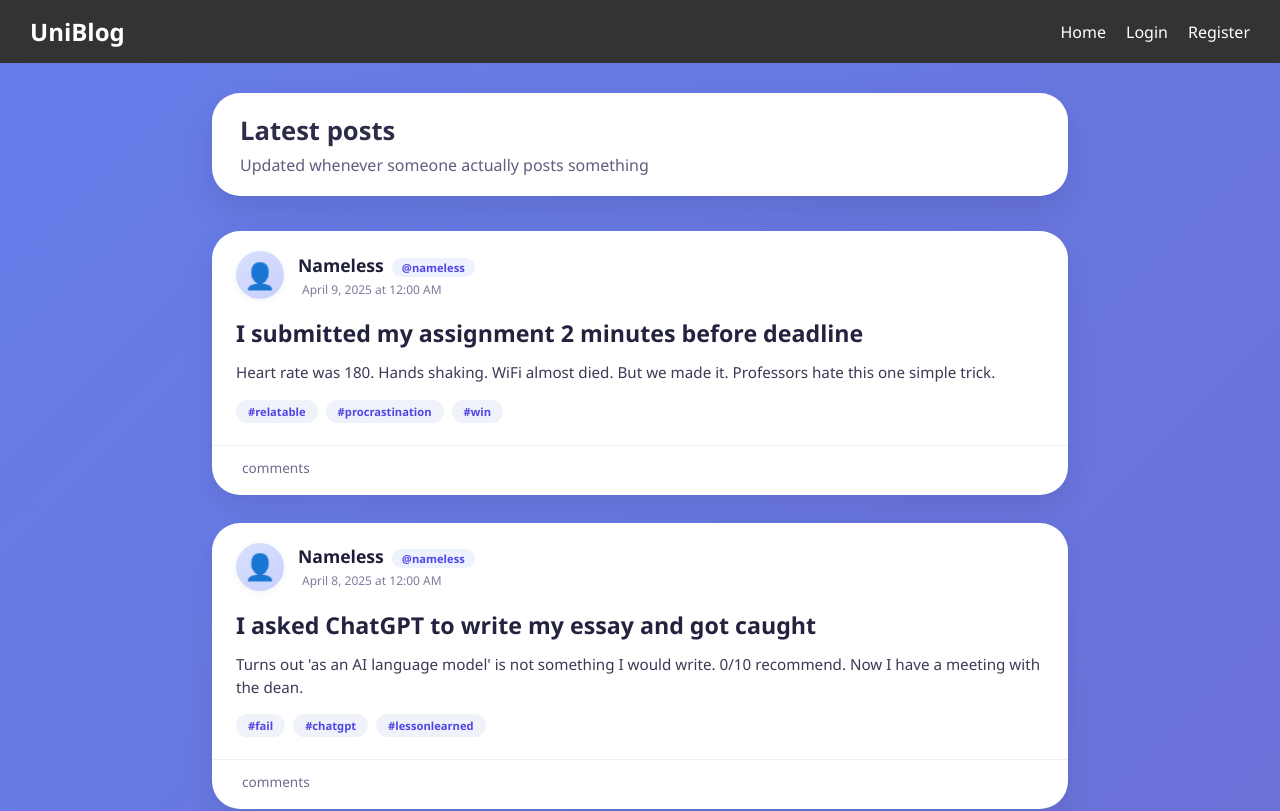
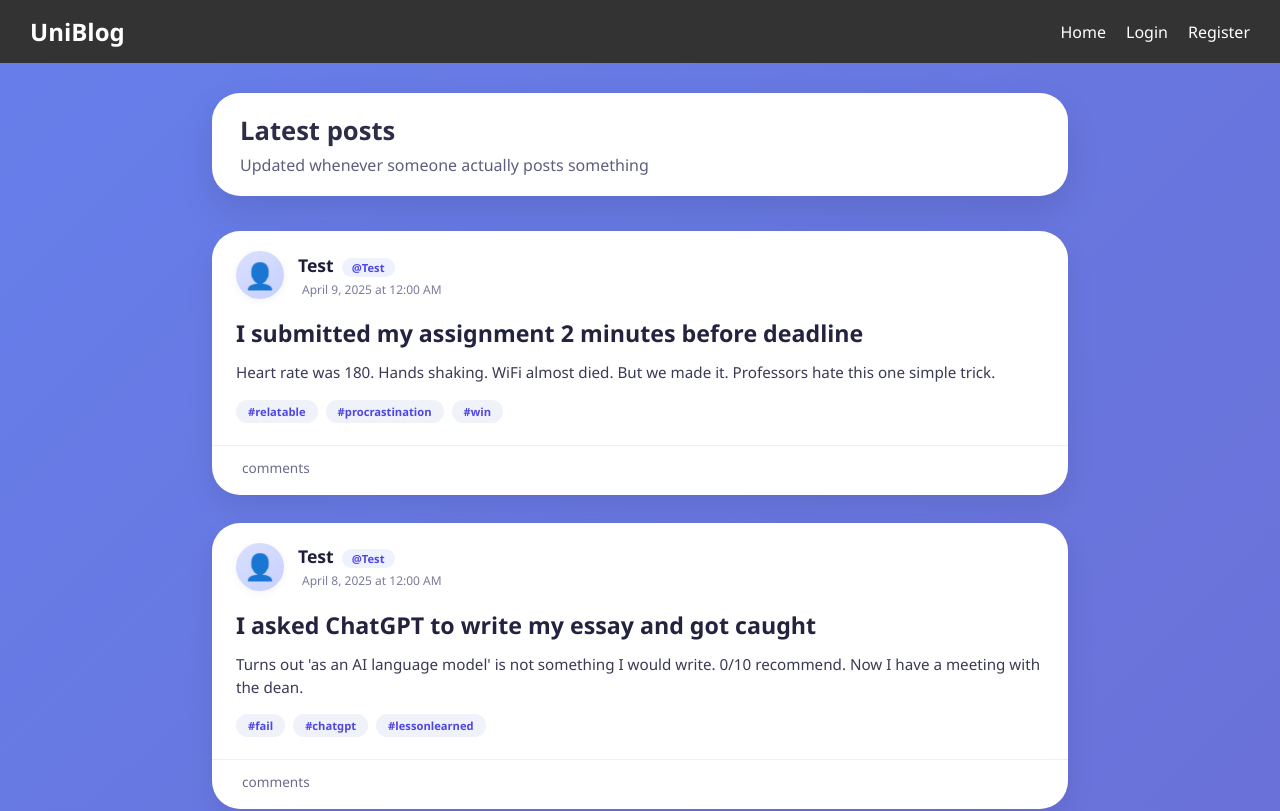
Before and after one commit to SqnkaBG/uniblog, a React (Create React App) app: page / in a window 1280 px wide. Shown: the top 811 px of the page. Built offline with nearby package versions, Linux system fonts and the light colour scheme; data requests are answered from the project's data file; the HTML template or start-up script is replaced by a standard one.

Commit message:
small changes
updated posts to be able to have an author

```diff
--- a/src/App.js
+++ b/src/App.js
@@ -16,10 +16,12 @@ export const LoginContext = createContext(); //global varaible to keep track if
 const App = () => {
   const [isLoggedIn, setIsLoggedIn] = useState(false); //since it's a const change it's value with state
   const [userId, setUserId] = useState("");
+  const [username, setUsername] = useState("");
   const checkLoginState = () => {
     const loginState = localStorage.getItem("isLoggedIn");
     if (loginState) {
       setIsLoggedIn(true);
+      setUsername(localStorage.getItem("username"));
       setUserId(localStorage.getItem("userID"));
     }
   };
@@ -27,7 +29,14 @@ const App = () => {
   return (
     //make it a parent to everything so every page can access it
     <LoginContext.Provider
-      value={{ isLoggedIn, setIsLoggedIn, userId, setUserId }}
+      value={{
+        isLoggedIn,
+        setIsLoggedIn,
+        userId,
+        setUserId,
+        username,
+        setUsername,
+      }}
     >
       <NavigationBar />
       <Routes>
--- a/src/components/navbar.js
+++ b/src/components/navbar.js
@@ -11,6 +11,7 @@ function NavigationBar() {
     setIsLoggedIn(false);
     localStorage.removeItem("isLoggedIn");
     localStorage.removeItem("userID");
+    localStorage.removeItem("username");
     setUserId("");
     navigate("/");
   };
--- a/src/db/db.json
+++ b/src/db/db.json
@@ -13,7 +13,7 @@
       "email": "258knr@unibit.bg",
       "password": "P@rola123456",
       "username": "sqnkabg",
-      "avatar": "s",
+      "avatar": "😎",
       "bio": "saf",
       "posts": [],
       "id": "p3EZEJA"
@@ -35,11 +35,7 @@
       "date": "2025-04-09T00:00:00.000Z",
       "title": "I submitted my assignment 2 minutes before deadline",
       "body": "Heart rate was 180. Hands shaking. WiFi almost died. But we made it. Professors hate this one simple trick.",
-      "tags": [
-        "#relatable",
-        "#procrastination",
-        "#win"
-      ],
+      "tags": ["#relatable", "#procrastination", "#win"],
       "comments": []
     },
     {
@@ -48,11 +44,7 @@
       "date": "2025-04-08T00:00:00.000Z",
       "title": "I asked ChatGPT to write my essay and got caught",
       "body": "Turns out 'as an AI language model' is not something I would write. 0/10 recommend. Now I have a meeting with the dean.",
-      "tags": [
-        "#fail",
-        "#chatgpt",
-        "#lessonlearned"
-      ],
+      "tags": ["#fail", "#chatgpt", "#lessonlearned"],
       "comments": []
     },
     {
@@ -61,11 +53,7 @@
       "date": "2025-04-07T00:00:00.000Z",
       "title": "Who decided 8am classes should exist?",
       "body": "I want to have a conversation with that person. Outside. Right now. My 8am attendance is 20% and dropping. This is not a flex, it's a cry for help.",
-      "tags": [
-        "#8am",
-        "#ihatemornings",
-        "#studentlife"
-      ],
+      "tags": ["#8am", "#ihatemornings", "#studentlife"],
       "comments": []
     },
     {
@@ -74,11 +62,7 @@
       "date": "2025-04-06T00:00:00.000Z",
       "title": "I survived a whole week on €10",
       "body": "Noodles, free coffee from the library, and stealing my roommate's snacks. The grind is real. Someone please buy me a meal. I will do your homework.",
-      "tags": [
-        "#brokestudent",
-        "#college",
-        "#sendfood"
-      ],
+      "tags": ["#brokestudent", "#college", "#sendfood"],
       "comments": []
     },
     {
@@ -87,11 +71,7 @@
       "date": "2025-04-05T00:00:00.000Z",
       "title": "I finally went to the gym after saying I would for 6 months",
       "body": "Can't move my arms. Can't feel my legs. Wrote this with my nose. Worth it though. Maybe. Ask me again tomorrow.",
-      "tags": [
-        "#gym",
-        "#newyearresolution",
-        "#pain"
-      ],
+      "tags": ["#gym", "#newyearresolution", "#pain"],
       "comments": []
     },
     {
@@ -100,11 +80,7 @@
       "date": "2025-04-04T00:00:00.000Z",
       "title": "My group project partner just texted 'can u do my part?'",
       "body": "Bro. The presentation is in 2 hours. You had 3 weeks. I'm putting your name on the slide but not saying a word. The professor will know.",
-      "tags": [
-        "#groupprojects",
-        "#teamwork",
-        "#rage"
-      ],
+      "tags": ["#groupprojects", "#teamwork", "#rage"],
       "comments": []
     },
     {
@@ -113,11 +89,7 @@
       "date": "2025-04-02T00:00:00.000Z",
       "title": "PSA: Please stop putting pizza in the CD drive",
       "body": "That is not a cup holder. That is not a pizza warmer. I don't know why this needs to be said but here we are. Three laptops this week alone.",
-      "tags": [
-        "#itsupport",
-        "#common sense",
-        "#help"
-      ],
+      "tags": ["#itsupport", "#common sense", "#help"],
       "comments": []
     },
     {
@@ -126,11 +98,7 @@
       "date": "2025-04-10T00:00:00.000Z",
       "title": "Someone just microwaved fish in the library",
       "body": "There are no words. We need to talk about basic human decency. The entire third floor smells like a seafood market. I'm writing this from the bathroom hiding.",
-      "tags": [
-        "#library",
-        "#war crimes",
-        "#why"
-      ],
+      "tags": ["#library", "#war crimes", "#why"],
       "comments": []
     },
     {
@@ -139,11 +107,7 @@
       "date": "2025-04-10T00:00:00.000Z",
       "title": "Been circling the parking lot for 45 minutes",
       "body": "I've seen three fights, two breakups, and a guy crying. There are no spots. I'm considering just driving into the sun. Tuition pays for what exactly?",
-      "tags": [
-        "#parking",
-        "#campusproblems",
-        "#sendhelp"
-      ],
+      "tags": ["#parking", "#campusproblems", "#sendhelp"],
       "comments": []
     },
     {
@@ -152,11 +116,7 @@
       "date": "2025-04-09T00:00:00.000Z",
       "title": "What IS this on my plate?",
       "body": "It's brown. It's wet. It's moving slightly. I asked the lunch lady what it was. She just smiled. I'm scared. Someone adopt me off campus.",
-      "tags": [
-        "#dininghall",
-        "#food?",
-        "#call my mom"
-      ],
+      "tags": ["#dininghall", "#food?", "#call my mom"],
       "comments": []
     },
     {
@@ -165,11 +125,7 @@
       "date": "2025-04-08T00:00:00.000Z",
       "title": "My group members haven't responded in 2 weeks",
       "body": "Presentation is tomorrow. I've done 100% of the work. Their names are on the slides but I'm about to photoshop them out. Watch me.",
-      "tags": [
-        "#groupprojects",
-        "#betrayal",
-        "#snapped"
-      ],
+      "tags": ["#groupprojects", "#betrayal", "#snapped"],
       "comments": []
     },
     {
@@ -178,11 +134,7 @@
       "date": "2025-04-07T00:00:00.000Z",
       "title": "The campus coffee machine is broken again",
       "body": "This is not a drill. People are panicking. Someone just offered me $20 for my cold leftover coffee. I said no. Pray for us.",
-      "tags": [
-        "#coffee",
-        "#emergency",
-        "#endtimes"
-      ],
+      "tags": ["#coffee", "#emergency", "#endtimes"],
       "comments": []
     },
     {
@@ -191,11 +143,7 @@
       "date": "2025-04-06T00:00:00.000Z",
       "title": "My roommate's alarm has been ringing for 2 hours",
       "body": "He's not here. He left for class. In the end I broke his phone in half and peace has finally been granted to me. Don't know what he's gonna do about the phone though.",
-      "tags": [
-        "#roommate",
-        "#noise",
-        "#help"
-      ],
+      "tags": ["#roommate", "#noise", "#help"],
       "comments": []
     },
     {
@@ -204,11 +152,7 @@
       "date": "2025-04-05T00:00:00.000Z",
       "title": "Someone took my clothes out mid cycle",
       "body": "They were wet. Just threw them on the floor like an animal. I'm sitting here watching my underwear on the dirty floor. Who raised you?",
-      "tags": [
-        "#laundry",
-        "#war",
-        "#unspoken rules"
-      ],
+      "tags": ["#laundry", "#war", "#unspoken rules"],
       "comments": []
     },
     {
@@ -217,11 +161,7 @@
       "date": "2025-04-03T00:00:00.000Z",
       "title": "The campus printer hates me personally",
       "body": "I've tried everything. Restarted it. Swore at it. Cried in front of it. It prints everyone else's stuff but mine. I think it's sentient and evil.",
-      "tags": [
-        "#printer",
-        "#technology",
-        "#enemies"
-      ],
+      "tags": ["#printer", "#technology", "#enemies"],
       "comments": []
     },
     {
@@ -230,11 +170,7 @@
       "date": "2025-04-02T00:00:00.000Z",
       "title": "Haven't slept in 48 hours AMA",
       "body": "Ask me anything. I'm hallucinating. I think the chair just waved at me. My notes say 'potato' written 47 times. I don't know why.",
-      "tags": [
-        "#finals",
-        "#nosleep",
-        "#send an ambulance"
-      ],
+      "tags": ["#finals", "#nosleep", "#send an ambulance"],
       "comments": []
     },
     {
@@ -243,11 +179,7 @@
       "date": "2025-04-01T00:00:00.000Z",
       "title": "Moodle just went down 1 hour before deadline",
       "body": "This is not a drill. 300 people in the group chat are panicking. Someone is crying on Google Meet. The professors better accept email submissions or there will be riots.",
-      "tags": [
-        "#moodle",
-        "#deadline",
-        "#chaos"
-      ],
+      "tags": ["#moodle", "#deadline", "#chaos"],
       "comments": []
     },
     {
@@ -256,11 +188,7 @@
       "date": "2025-03-31T00:00:00.000Z",
       "title": "My train is delayed by 90 minutes",
       "body": "The professor said 'if you're late don't bother coming.' It's not my fault. I've been on this platform since 5am. I'm becoming one with the bench.",
-      "tags": [
-        "#commuter",
-        "#publictransit",
-        "#fml"
-      ],
+      "tags": ["#commuter", "#publictransit", "#fml"],
       "comments": []
     },
     {
@@ -269,11 +197,7 @@
       "date": "2025-03-30T00:00:00.000Z",
       "title": "Just changed my major for the 4th time",
       "body": "Started in Engineering. Then Business. Then Psychology. Now Art History? I'm a junior. My advisor has given up on me. My parents don't know yet.",
-      "tags": [
-        "#major",
-        "#identitycrisis",
-        "#lost"
-      ],
+      "tags": ["#major", "#identitycrisis", "#lost"],
       "comments": []
     },
     {
@@ -281,9 +205,7 @@
       "date": "2026-04-13T14:08:16.172Z",
       "title": "Da",
       "body": "sdfgsgsdgsdfgsf",
-      "tags": [
-        "#afdg asfadf #dsgsdgsdg"
-      ],
+      "tags": ["#afdg asfadf #dsgsdgsdg"],
       "comments": [],
       "id": "4uIss6i"
     },
@@ -292,11 +214,18 @@
       "date": "2026-04-13T18:05:49.731Z",
       "title": "Test",
       "body": "Hope it works :D",
-      "tags": [
-        "#firstHashTag"
-      ],
+      "tags": ["#firstHashTag"],
       "comments": [],
       "id": "FSJUGMo"
+    },
+    {
+      "userID": "p3EZEJA",
+      "date": "2026-04-13T19:03:49.022Z",
+      "title": "Post by me",
+      "body": "Testing 😁",
+      "tags": ["#testing", "#post"],
+      "comments": [],
+      "id": "wEgEH_h"
     }
   ]
 }
--- a/src/pages/home.js
+++ b/src/pages/home.js
@@ -6,10 +6,19 @@ import { useNavigate } from "react-router-dom";
 const HomePage = () => {
   const [posts, setPosts] = useState([]);
   const [loading, setLoading] = useState(true);
-  const { isLoggedIn } = useContext(LoginContext);
+  const [authors, setAuthors] = useState([]);
   const navigate = useNavigate();
 
+  const { isLoggedIn } = useContext(LoginContext);
+
   useEffect(() => {
+    const loadData = async () => {
+      await fetchAuthors();
+      await fetchPosts();
+    };
+    loadData();
+  }, []);
+
   const fetchPosts = async () => {
     setLoading(true);
     try {
@@ -24,8 +33,22 @@ const HomePage = () => {
     }
   };
 
-    fetchPosts();
-  }, []);
+  const fetchAuthors = async () => {
+    try {
+      const response = await fetch("http://localhost:3002/users");
+      if (response.ok) {
+        const data = await response.json();
+        setAuthors(data);
+      }
+    } catch (error) {
+      console.error("Error fetching authors:", error);
+      alert("Something went wrong, please try again later.");
+    }
+  };
+
+  const getAuthorById = (userId) => {
+    return authors.find((author) => author.id === userId);
+  };
 
   if (loading) {
     return (
@@ -37,7 +60,8 @@ const HomePage = () => {
       </div>
     );
   }
-  //No posts
+
+  // No posts
   if (posts.length < 1) {
     return (
       <div className="home-container">
@@ -46,9 +70,14 @@ const HomePage = () => {
             <h2>What's new</h2>
             <p>Mostly complaints about everything</p>
           </div>
-          <button className="create-post-btn">
+          {isLoggedIn && (
+            <button
+              className="create-post-btn"
+              onClick={() => navigate("/addPost")}
+            >
               <i className="fas fa-pen-fancy"></i> Make a post
             </button>
+          )}
         </div>
         <div className="posts-feed">
           <div className="empty-state">
@@ -69,32 +98,28 @@ const HomePage = () => {
           <h2>Latest posts</h2>
           <p>Updated whenever someone actually posts something</p>
         </div>
-        {isLoggedIn ? (
+        {isLoggedIn && (
           <button
             className="create-post-btn"
-            onClick={() => {
-              navigate("/addPost");
-            }}
+            onClick={() => navigate("/addPost")}
           >
             <i className="fas fa-pen-fancy"></i> Make a post
           </button>
-        ) : (
-          <></>
         )}
       </div>
 
       <div className="posts-feed">
-        {posts.map((post) => (
+        {posts.map((post) => {
+          const author = getAuthorById(post.userID);
+          return (
             <div key={post.id} className="post-card">
               <div className="post-header">
-              <div className="avatar">{`${post.avatarEmoji || "👤"}`}</div>
+                <div className="avatar">{`${author.avatar}` || `${"👤"}`}</div>
                 <div className="post-author">
                   <h4>
-                  {post.author}
-                  {"Nameless"}
+                    {author.username || "Nameless"}
                     <span className="post-badge">
-                    @{post.authorUsername}
-                    {"nameless"}
+                      @{author.username || "nameless"}
                     </span>
                   </h4>
                   <div className="post-meta">
@@ -115,7 +140,7 @@ const HomePage = () => {
                 <div className="post-title">{post.title}</div>
                 <div className="post-text">{post.body}</div>
                 <div className="post-tags">
-                {post.tags.map((tag, idx) => (
+                  {post.tags?.map((tag, idx) => (
                     <span key={idx} className="tag">
                       {tag}
                     </span>
@@ -124,11 +149,13 @@ const HomePage = () => {
               </div>
               <div className="post-stats">
                 <span>
-                <i className="far fa-comment"></i> {post.comments} comments
+                  <i className="far fa-comment"></i> {post.comments || 0}{" "}
+                  comments
                 </span>
               </div>
             </div>
-        ))}
+          );
+        })}
       </div>
     </div>
   );
--- a/src/pages/login.js
+++ b/src/pages/login.js
@@ -5,6 +5,7 @@ import { useNavigate } from "react-router-dom";
 const LoginPage = () => {
   const { setIsLoggedIn } = useContext(LoginContext);
   const { setUserId } = useContext(LoginContext);
+  const { setUsername } = useContext(LoginContext);
 
   const navigate = useNavigate();
 
@@ -34,8 +35,11 @@ const LoginPage = () => {
       if (validUser) {
         setIsLoggedIn(true);
         setUserId(validUser.id);
+        console.log(validUser.username);
+        setUsername(validUser.username);
         localStorage.setItem("isLoggedIn", "true");
         localStorage.setItem("userID", `${validUser.id}`); //the logic here is that if you use real db you will probably gonna use some cryptography logic and/or it will be stored somewhere else for security
+        localStorage.setItem("username", `${validUser.username}`);
         setUserId(validUser.id);
         navigate("/my-profile");
       } else {
--- a/src/pages/my-profile.js
+++ b/src/pages/my-profile.js
@@ -9,7 +9,7 @@ function AccountPage() {
   const [profile, setProfile] = useState({});
   const [error, setError] = useState(false);
 
-  const [username, setUsername] = useState("");
+  const { username, setUsername } = useContext(LoginContext);
   const [bio, setBio] = useState("");
   const [avatar, setAvatar] = useState("");
 
```
Lines whose indentation alone changed are shown as unchanged.
